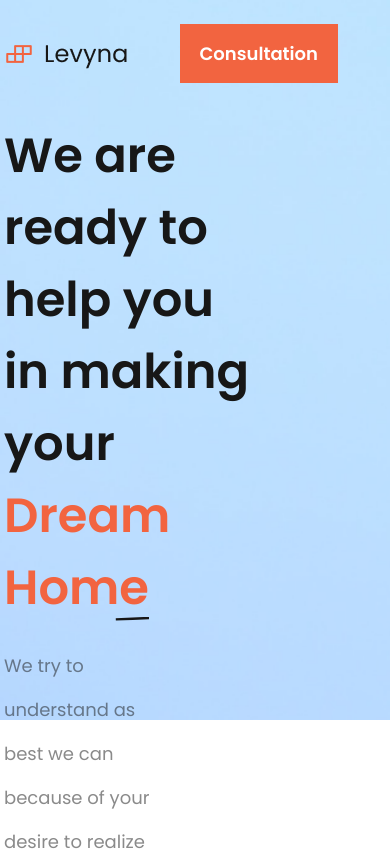
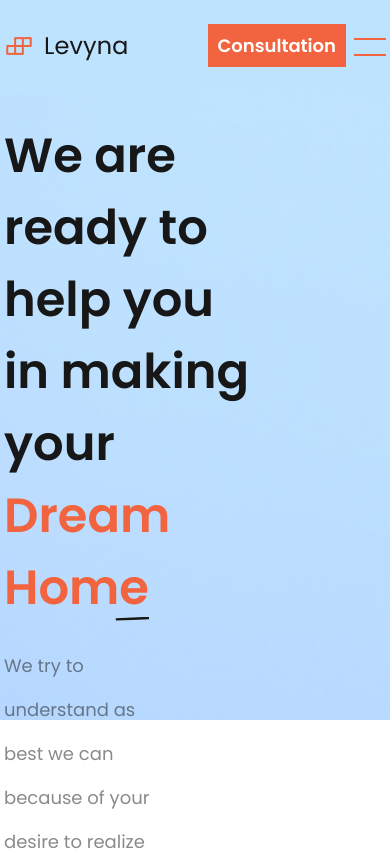
Before and after one commit to ZoirJohn/Levyna, a Next.js app: page / in a window 390 px wide. Shown: the top 850 px of the page. Built offline with nearby package versions, Linux system fonts and the light colour scheme.

Commit message:
Finished header functionality

```diff
--- a/src/app/components/Header.tsx
+++ b/src/app/components/Header.tsx
@@ -6,18 +6,26 @@ import { useEffect, useState } from 'react'
 
 const Header = () => {
         const pathname = usePathname()
-        const [scroll, setScroll] = useState(false)
+        const [scroll, setScroll] = useState<boolean>(false)
+        const [isOpen, setIsOpen] = useState<boolean>(false)
         useEffect(() => {
                 window.addEventListener('scroll', () => setScroll(window.scrollY > 30))
         }, [])
+        useEffect(() => {
+                isOpen ? document.documentElement.classList.add('lock') : document.documentElement.classList.remove('lock')
+        }, [isOpen])
         return (
-                <header className={`fixed w-full py-6 top-0 ${scroll && 'bg-[#bee3fe]'} z-10`}>
+                <header className={`fixed w-full py-6 top-0 ${scroll && 'bg-aqua'} z-10 max-md:before:absolute before:w-full before:h-full before:bg-aqua before:z-10 before:top-0`}>
                         <div className='wrapper flex items-center'>
-                                <Link href='/'>
+                                <Link href='/' className='z-20'>
                                         <Image src='/logo.png' alt='logo' width={125} height={36} priority />
                                 </Link>
-                                <nav className='mx-auto max-md:hidden'>
-                                        <ul className='flex gap-x-10 max-lg:gap-x-5 max-lg:text-base'>
+                                <nav
+                                        className={`mx-auto max-md:absolute max-md:bg-myrtle max-md:w-full max-md:h-screen max-md:top-0 max-md:left-0 max-md:-translate-y-full transition duration-500 md:z-20 ${
+                                                isOpen ? 'max-md:translate-y-0' : ''
+                                        }`}
+                                >
+                                        <ul className='flex gap-x-10 max-lg:gap-x-5 max-lg:text-base max-md:flex-col max-md:text-white max-md:pt-27 max-md:text-3xl max-md:gap-6 max-md:justify-center max-md:items-center max-md:h-screen max-md:h-full overflow-y-scroll'>
                                                 <li>
                                                         <Link href='/' className={`${pathname == '/' && 'text-highlight'}`}>
                                                                 Home
@@ -45,10 +53,15 @@ const Header = () => {
                                                 </li>
                                         </ul>
                                 </nav>
-                                <Link href='/Service' className='py-4 px-5 bg-highlight text-white font-semibold hover:opacity-90 transition-all max-md:ml-auto'>
+                                <Link href='/Service' className='py-4 px-5 bg-highlight text-white font-semibold hover:opacity-90 transition-all max-md:ml-auto z-20 max-xs:py-2 max-xs:px-2.5'>
                                         Consultation
                                 </Link>
-                                <span className='md:hidden relative w-8 ml-4'></span>
+                                <span
+                                        className={`md:hidden relative w-8 h-4 ml-4 before:absolute before:w-full before:h-0.5 before:bg-highlight before:top-0 before:transition-all after:absolute after:w-full after:h-0.5 after:bg-highlight after:top-full after:transition-all z-20 ${
+                                                isOpen ? 'before:rotate-45 before:top-1/2 after:-rotate-45 after:!top-1/2' : ''
+                                        } max-xs:ml-2`}
+                                        onClick={() => setIsOpen(!isOpen)}
+                                ></span>
                         </div>
                 </header>
         )
--- a/src/app/globals.css
+++ b/src/app/globals.css
@@ -10,8 +10,11 @@
         --color-foreground: var(--foreground);
         --font-sans: var(--poppins);
         --spacing-container: 1300px;
+        --breakpoint-xs: 425px;
         --color-highlight: #f26440;
         --color-chinese: #171717;
+        --color-myrtle: #286f6c;
+        --color-aqua: #bee3fe;
 }
 
 @media (prefers-color-scheme: dark) {
@@ -19,6 +22,9 @@
                 --background: #0a0a0a;
                 --foreground: #ededed;
         }
+}
+html.lock {
+        overflow: hidden;
 }
 .wrapper {
         @apply max-w-container px-1 w-full mx-auto;
```
